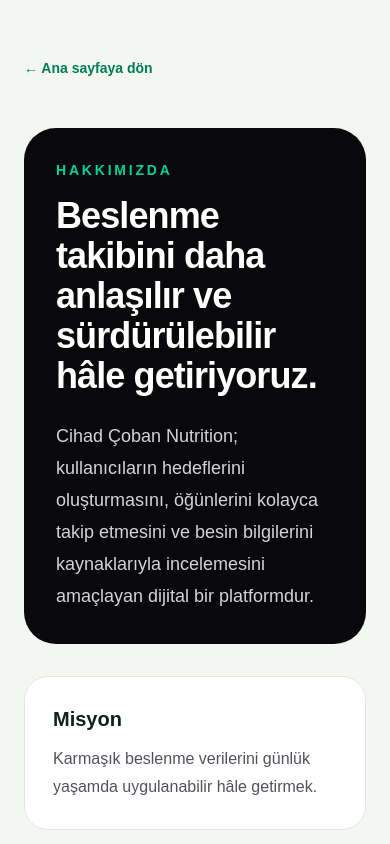
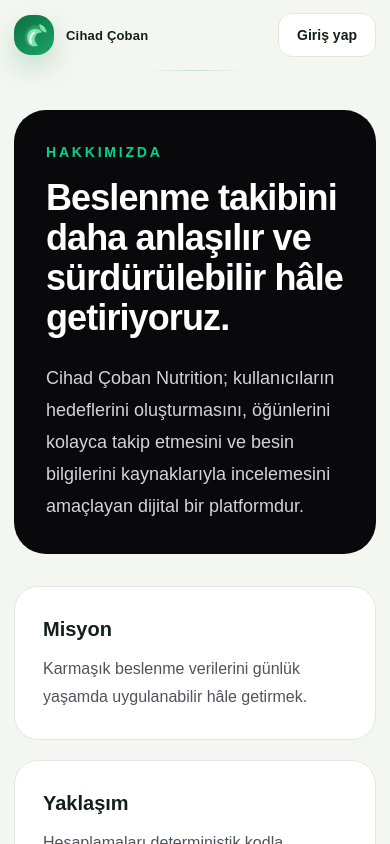
Before and after one commit to ciowastaken/cihad-coban-nutrition, a Next.js app: page /about in a window 390 px wide. Shown: the top 844 px of the page. Built offline with nearby package versions, Linux system fonts and the light colour scheme; no server answers.

Commit message:
fix: restore about navbar and tighten support mobile layout

```diff
--- a/src/app/about/page.tsx
+++ b/src/app/about/page.tsx
@@ -1,5 +1,6 @@
 import type { Metadata } from "next";
-import Link from "next/link";
+
+import { SiteHeader } from "@/components/layout/SiteHeader";
 
 export const metadata: Metadata = {
   title: "Hakkımızda",
@@ -7,13 +8,11 @@
 
 export default function AboutPage() {
   return (
-    <main className="px-6 py-14 lg:px-10">
+    <>
+      <SiteHeader variant="simple" />
+      <main className="shell-wide py-10 lg:py-16">
         <div className="mx-auto max-w-5xl">
-        <Link href="/" className="text-sm font-semibold text-emerald-700">
-          ← Ana sayfaya dön
-        </Link>
-
-        <div className="mt-12 rounded-4xl bg-zinc-950 p-8 text-white sm:p-12">
+          <div className="rounded-4xl bg-zinc-950 p-8 text-white sm:p-12">
             <p className="text-sm font-semibold uppercase tracking-[0.2em] text-emerald-400">
               Hakkımızda
             </p>
@@ -44,5 +43,6 @@
           </div>
         </div>
       </main>
+    </>
   );
 }
```
Also changed, not shown: src/app/support-bubble.css (+1 -1 lines). Lines whose indentation alone changed are shown as unchanged.
